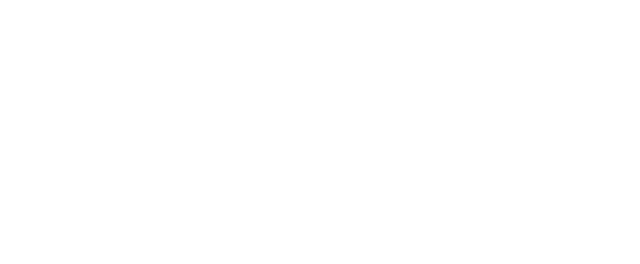
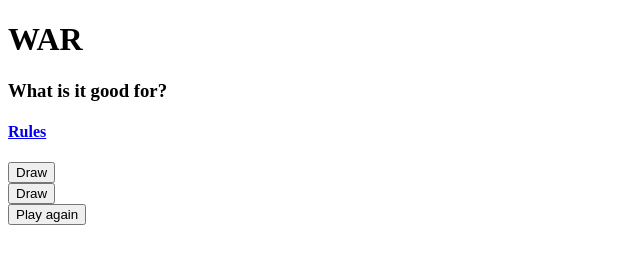
Before and after one commit to Areidra/War-Card-Game-, a plain HTML site: page index.html in a window 1280 px wide. Shown: the whole page, without its empty margins (0-640 px from the left). Drawn offline with Linux system fonts and the light colour scheme.

Commit message:
started html, made empty js file

```diff
--- a/index.html
+++ b/index.html
@@ -5,6 +5,22 @@
   </head>
 
 <body>
+    <h1>WAR</h1>
+    <h3>What is it good for?</h3>
+    <h4><a href="https://bicyclecards.com/how-to-play/war/">Rules</a></h4>
+    <div>
+        <button id = playerGreen>Draw</button>
+    </div>
+    <div>
+        <button id = playerBlue>Draw</button>
+    </div>
+    <button id = reset>Play again</button>
+    <!-- need 4 boxes for cards: 2 for green, 2 for blue. -->
+    <!-- need 2 boxes for wins under each side -->
+    <!-- need to figure out how to play sound at h3 -->
+
+
+
 </body>
 
 </html>
```
Also changed, not shown: index.js (added).
